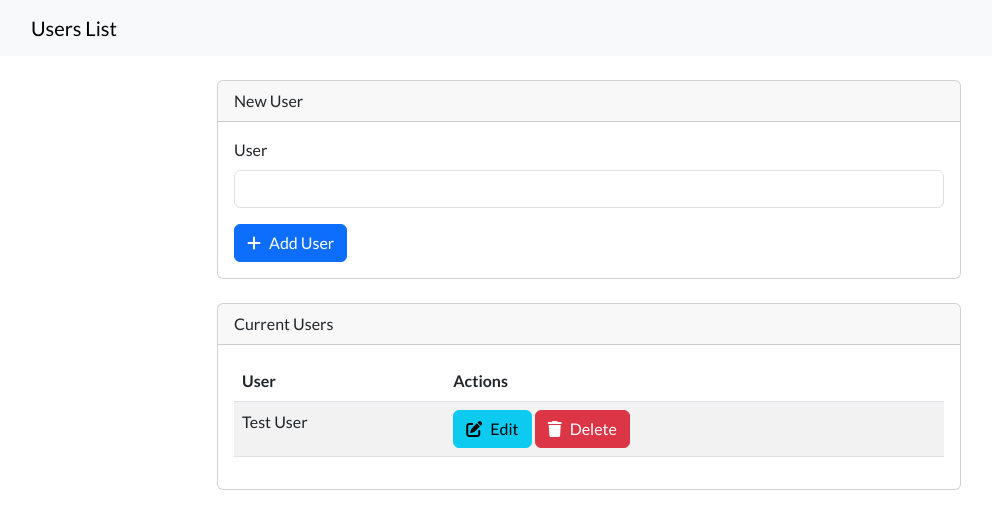
After one commit to anstrefdh-alt/task-list, a Laravel app: page /users in a window 1280 px wide. The commit adds this page. Shown: the top 529 px of the page, without its empty margins (51-1043 px from the left). Run offline with Laravel 12, Linux system fonts and the light colour scheme; data comes from the database, SQL or seed files in the repository.

Commit message:
Complete Project 4: UserController and users view with CRUD

```diff
--- /dev/null
+++ b/app/Http/Controllers/UserController.php
@@ -0,0 +1,58 @@
+<?php
+
+namespace App\Http\Controllers;
+
+use Illuminate\Http\Request;
+use Illuminate\Support\Facades\DB;
+use Illuminate\Support\Facades\Hash;
+
+class UserController extends Controller
+{
+
+    public function index()
+    {
+        $users = DB::table('users')->get();
+        return view('users', compact('users'));
+    }
+
+
+    public function create()
+    {
+        $name = $_POST['name'];
+
+
+
+        DB::table('users')->insert([
+            'name' => $name,
+            'email' => $name . '@example.com',
+            'password' => Hash::make('12345678'),
+        ]);
+
+        return redirect()->back();
+    }
+
+
+    public function edit($id)
+    {
+        $user = DB::table('users')->where('id', $id)->first();
+        $users = DB::table('users')->get();
+        return view('users', compact('user', 'users'));
+    }
+
+
+    public function update($id)
+    {
+        $name = $_POST['name'];
+        DB::table('users')->where('id', $id)->update([
+            'name' => $name,
+        ]);
+
+        return redirect('/users');
+    }
+
+    public function destroy($id)
+    {
+        DB::table('users')->where('id', $id)->delete();
+        return redirect()->back();
+    }
+}
--- /dev/null
+++ b/resources/views/users.blade.php
@@ -0,0 +1,116 @@
+<!DOCTYPE html>
+<html lang="en">
+<head>
+    <meta charset="utf-8">
+    <meta http-equiv="X-UA-Compatible" content="IE=edge">
+    <meta name="viewport" content="width=device-width, initial-scale=1">
+    <title>Users List</title>
+
+    <!-- Fonts -->
+    <link href="https://cdnjs.cloudflare.com/ajax/libs/font-awesome/6.0.0/css/all.min.css" rel='stylesheet' type='text/css'>
+    <link href="https://fonts.googleapis.com/css?family=Lato:100,300,400,700" rel='stylesheet' type='text/css'>
+
+    <!-- Styles -->
+    <link href="https://cdn.jsdelivr.net/npm/bootstrap@5.3.0/dist/css/bootstrap.min.css" rel="stylesheet">
+
+    <style>
+        body {
+            font-family: 'Lato';
+        }
+    </style>
+</head>
+<body id="app-layout">
+    <nav class="navbar navbar-expand-lg navbar-light bg-light">
+        <div class="container">
+            <a class="navbar-brand" href="/users">
+                Users List
+            </a>
+        </div>
+    </nav>
+
+    <div class="container mt-4">
+        <div class="offset-md-2 col-md-8">
+            <div class="card">
+                <div class="card-header">
+                    @if(isset($user))
+                        Update User
+                    @else
+                        New User
+                    @endif
+                </div>
+                <div class="card-body">
+                    @if(isset($user))
+                        <!-- فورم التعديل -->
+                        <form action="/users/update/{{ $user->id }}" method="POST">
+                            @csrf
+                            <div class="mb-3">
+                                <label for="user-name" class="form-label">User</label>
+                                <input type="text" name="name" id="user-name" class="form-control" value="{{ $user->name }}" required>
+                            </div>
+                            <button type="submit" class="btn btn-primary">
+                                <i class="fa fa-edit me-2"></i>Update User
+                            </button>
+                        </form>
+                    @else
+                        <!-- فورم الإضافة -->
+                        <form action="/users/create" method="POST">
+                            @csrf
+                            <div class="mb-3">
+                                <label for="user-name" class="form-label">User</label>
+                                <input type="text" name="name" id="user-name" class="form-control" required>
+                            </div>
+                            <button type="submit" class="btn btn-primary">
+                                <i class="fa fa-plus me-2"></i>Add User
+                            </button>
+                        </form>
+                    @endif
+                </div>
+            </div>
+
+            <!-- Current Users -->
+            <div class="card mt-4">
+                <div class="card-header">
+                    Current Users
+                </div>
+                <div class="card-body">
+                    <table class="table table-striped">
+                        <thead>
+                            <tr>
+                                <th>User</th>
+                                <th>Actions</th>
+                            </tr>
+                        </thead>
+                        <tbody>
+                            @foreach($users as $item)
+                                <tr>
+                                    <td>{{ $item->name }}</td>
+                                    <td>
+                                        <!-- زر التعديل -->
+                                        <form action="/users/edit/{{ $item->id }}" method="POST" class="d-inline">
+                                            @csrf
+                                            <button type="submit" class="btn btn-info">
+                                                <i class="fa fa-edit me-2"></i>Edit
+                                            </button>
+                                        </form>
+
+                                        <!-- زر الحذف -->
+                                        <form action="/users/delete/{{ $item->id }}" method="POST" class="d-inline">
+                                            @csrf
+                                            <button type="submit" class="btn btn-danger">
+                                                <i class="fa fa-trash me-2"></i>Delete
+                                            </button>
+                                        </form>
+                                    </td>
+                                </tr>
+                            @endforeach
+                        </tbody>
+                    </table>
+                </div>
+            </div>
+        </div>
+    </div>
+
+    <!-- JavaScripts -->
+    <script src="https://cdn.jsdelivr.net/npm/bootstrap@5.3.0/dist/js/bootstrap.bundle.min.js"></script>
+</body>
+</html>
--- a/routes/web.php
+++ b/routes/web.php
@@ -2,6 +2,7 @@
 
 use Illuminate\Support\Facades\Route;
 use Illuminate\Support\Facades\DB;
+use App\Http\Controllers\UserController;
 
 // مسار عرض المهام
 Route::get('/tasks', function () {
@@ -35,3 +36,10 @@ Route::post('/delete/{id}', function ($id) {
     DB::table('tasks')->where('id', $id)->delete();
     return redirect()->back();
 });
+
+// مسارات المستخدمين (Users) عبر UserController
+Route::get('/users', [UserController::class, 'index']);
+Route::post('/users/create', [UserController::class, 'create']);
+Route::post('/users/edit/{id}', [UserController::class, 'edit']);
+Route::post('/users/update/{id}', [UserController::class, 'update']);
+Route::post('/users/delete/{id}', [UserController::class, 'destroy']);
```
Also changed, not shown: resources/views/tasks.blade.php (+4 -4 lines).
